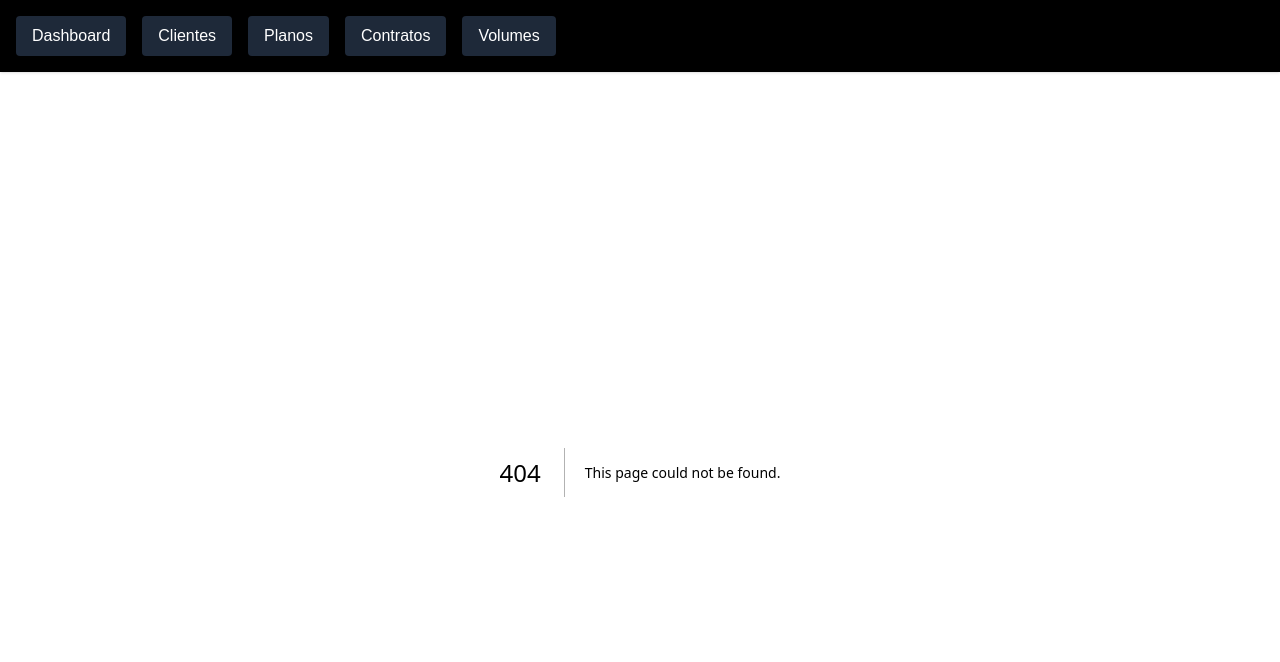
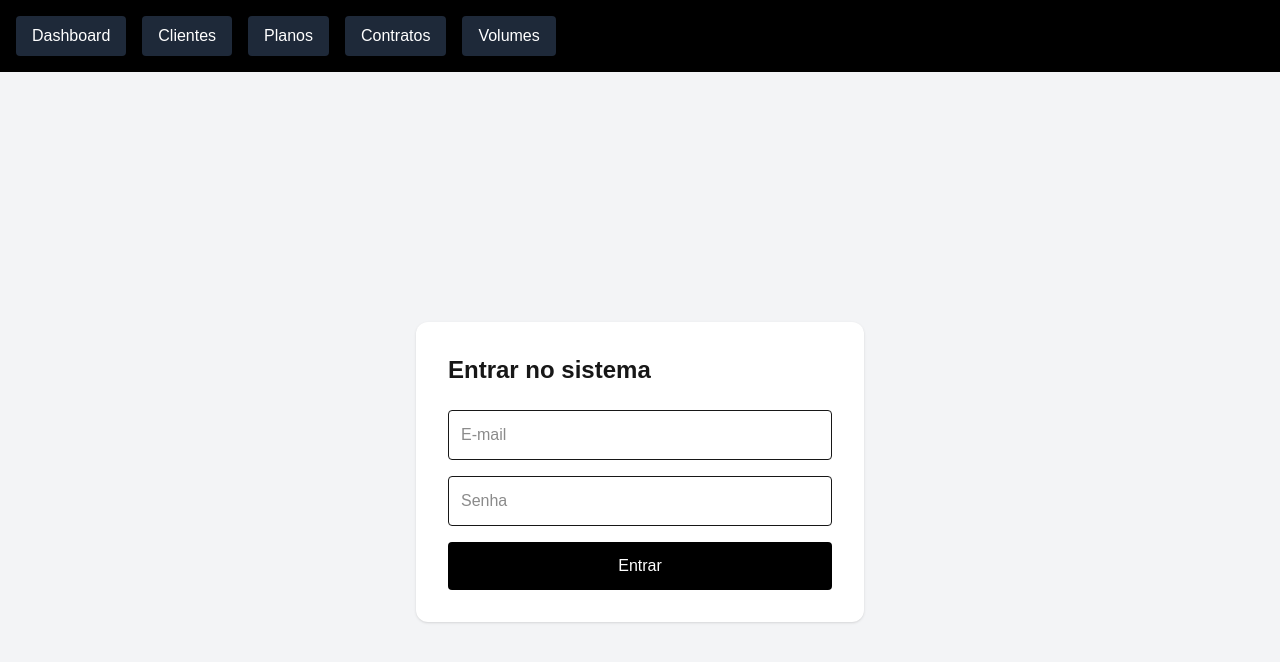
Before and after one commit to rafagmpro/controle-contratos-bpo, a Next.js app: page /login in a window 1280 px wide. Before the commit this address had no page. Shown: the top 662 px of the page. Built offline with nearby package versions, Linux system fonts and the light colour scheme; no server answers.

Commit message:
Cria tela de login

```diff
--- /dev/null
+++ b/app/login/page.tsx
@@ -0,0 +1,66 @@
+"use client";
+
+import { useState } from "react";
+import { supabase } from "@/lib/supabase";
+import { useRouter } from "next/navigation";
+
+export default function LoginPage() {
+  const router = useRouter();
+
+  const [email, setEmail] = useState("");
+  const [senha, setSenha] = useState("");
+
+  async function fazerLogin(e: React.FormEvent) {
+    e.preventDefault();
+
+    const { error } = await supabase.auth.signInWithPassword({
+      email,
+      password: senha,
+    });
+
+    if (error) {
+      alert(`Erro ao entrar: ${error.message}`);
+      return;
+    }
+
+    router.push("/dashboard");
+  }
+
+  return (
+    <main className="flex min-h-screen items-center justify-center bg-gray-100 p-8">
+      <form
+        onSubmit={fazerLogin}
+        className="w-full max-w-md rounded-xl bg-white p-8 shadow"
+      >
+        <h1 className="mb-6 text-2xl font-bold">
+          Entrar no sistema
+        </h1>
+
+        <input
+          type="email"
+          className="mb-4 w-full rounded border p-3"
+          placeholder="E-mail"
+          value={email}
+          onChange={(e) => setEmail(e.target.value)}
+          required
+        />
+
+        <input
+          type="password"
+          className="mb-4 w-full rounded border p-3"
+          placeholder="Senha"
+          value={senha}
+          onChange={(e) => setSenha(e.target.value)}
+          required
+        />
+
+        <button
+          type="submit"
+          className="w-full rounded bg-black px-5 py-3 text-white"
+        >
+          Entrar
+        </button>
+      </form>
+    </main>
+  );
+}
```
